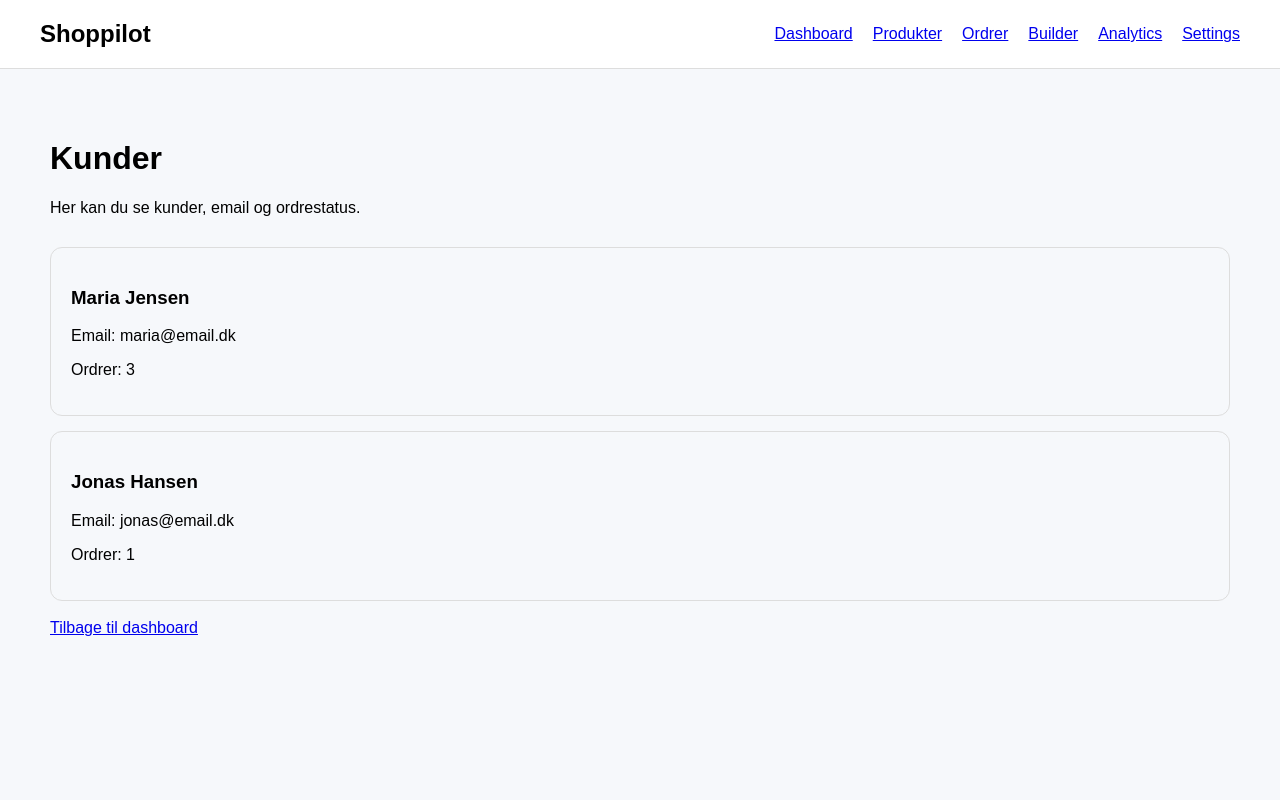
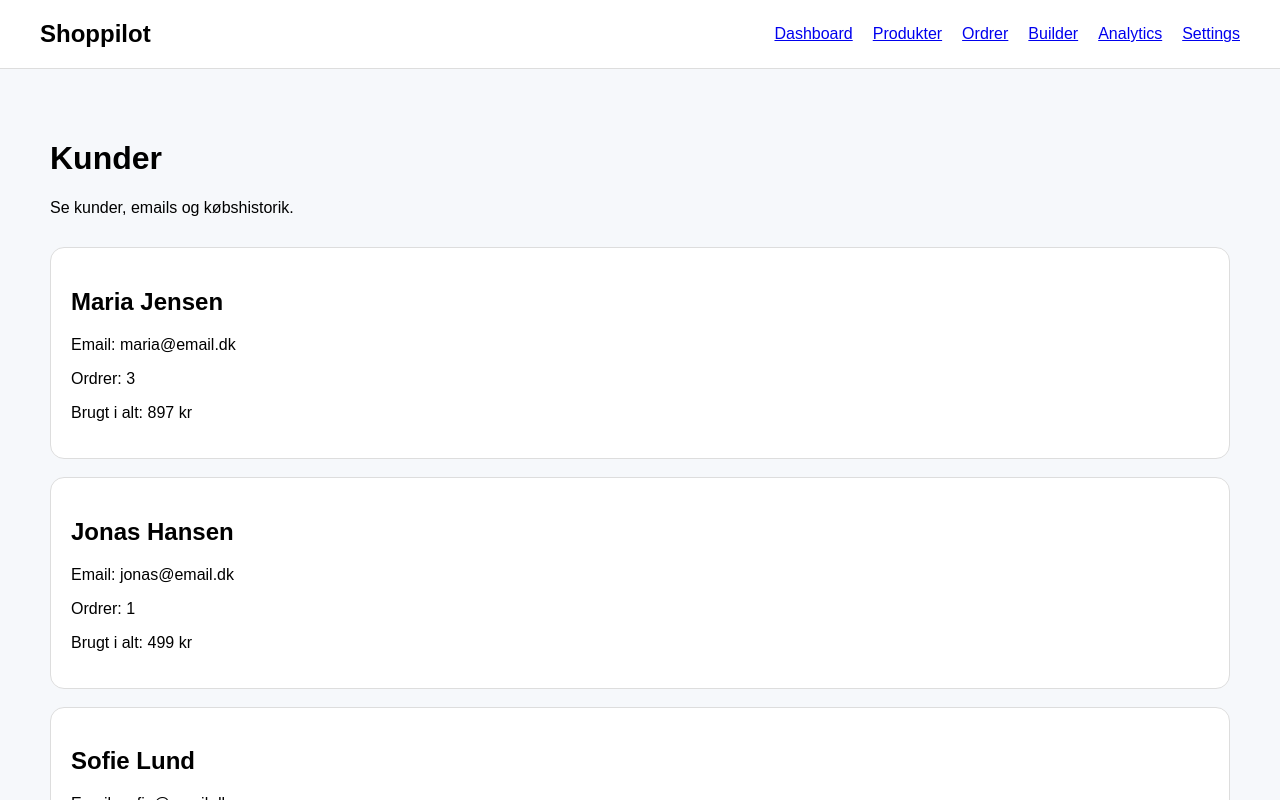
Before and after one commit to postjkhandel-ship-it/shoppilot, a Next.js app: page /customers in a window 1280 px wide. Shown: the top 800 px of the page. Built offline with nearby package versions, Linux system fonts and the light colour scheme.

Commit message:
Update page.js

```diff
--- a/app/customers/page.js
+++ b/app/customers/page.js
@@ -1,31 +1,32 @@
 export default function Customers() {
+  const customers = [
+    { name: "Maria Jensen", email: "maria@email.dk", orders: 3, spent: "897 kr" },
+    { name: "Jonas Hansen", email: "jonas@email.dk", orders: 1, spent: "499 kr" },
+    { name: "Sofie Lund", email: "sofie@email.dk", orders: 2, spent: "398 kr" }
+  ];
+
   return (
     <main style={{ padding: "50px", fontFamily: "Arial" }}>
       <h1>Kunder</h1>
-      <p>Her kan du se kunder, email og ordrestatus.</p>
+      <p>Se kunder, emails og købshistorik.</p>
 
-      <div style={{ marginTop: "30px", display: "grid", gap: "15px" }}>
-        <div style={card}>
-          <h3>Maria Jensen</h3>
-          <p>Email: maria@email.dk</p>
-          <p>Ordrer: 3</p>
-        </div>
-
-        <div style={card}>
-          <h3>Jonas Hansen</h3>
-          <p>Email: jonas@email.dk</p>
-          <p>Ordrer: 1</p>
-        </div>
+      <div style={{ display: "grid", gap: "18px", marginTop: "30px" }}>
+        {customers.map((customer) => (
+          <div key={customer.email} style={card}>
+            <h2>{customer.name}</h2>
+            <p>Email: {customer.email}</p>
+            <p>Ordrer: {customer.orders}</p>
+            <p>Brugt i alt: {customer.spent}</p>
+          </div>
+        ))}
       </div>
-
-      <br />
-      <a href="/dashboard">Tilbage til dashboard</a>
     </main>
   );
 }
 
 const card = {
+  background: "#fff",
   border: "1px solid #ddd",
-  borderRadius: "12px",
+  borderRadius: "14px",
   padding: "20px"
 };
```
